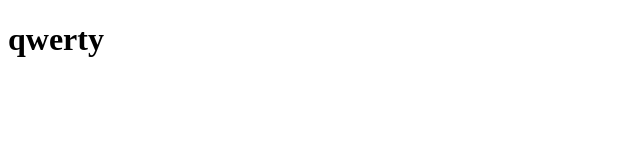
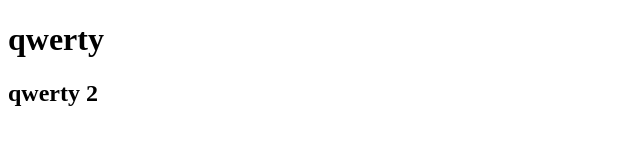
Before and after one commit to Olcha-me/html_04, a plain HTML site: page index.html in a window 1280 px wide. Shown: the whole page, without its empty margins (0-640 px from the left). Drawn offline with Linux system fonts and the light colour scheme.

Commit message:
new upd index

```diff
--- a/index.html
+++ b/index.html
@@ -8,6 +8,7 @@
 </head>
 <body>
     <h1>qwerty</h1>
+    <h2>qwerty 2</h2>
 
 </body>
 </html>
```
